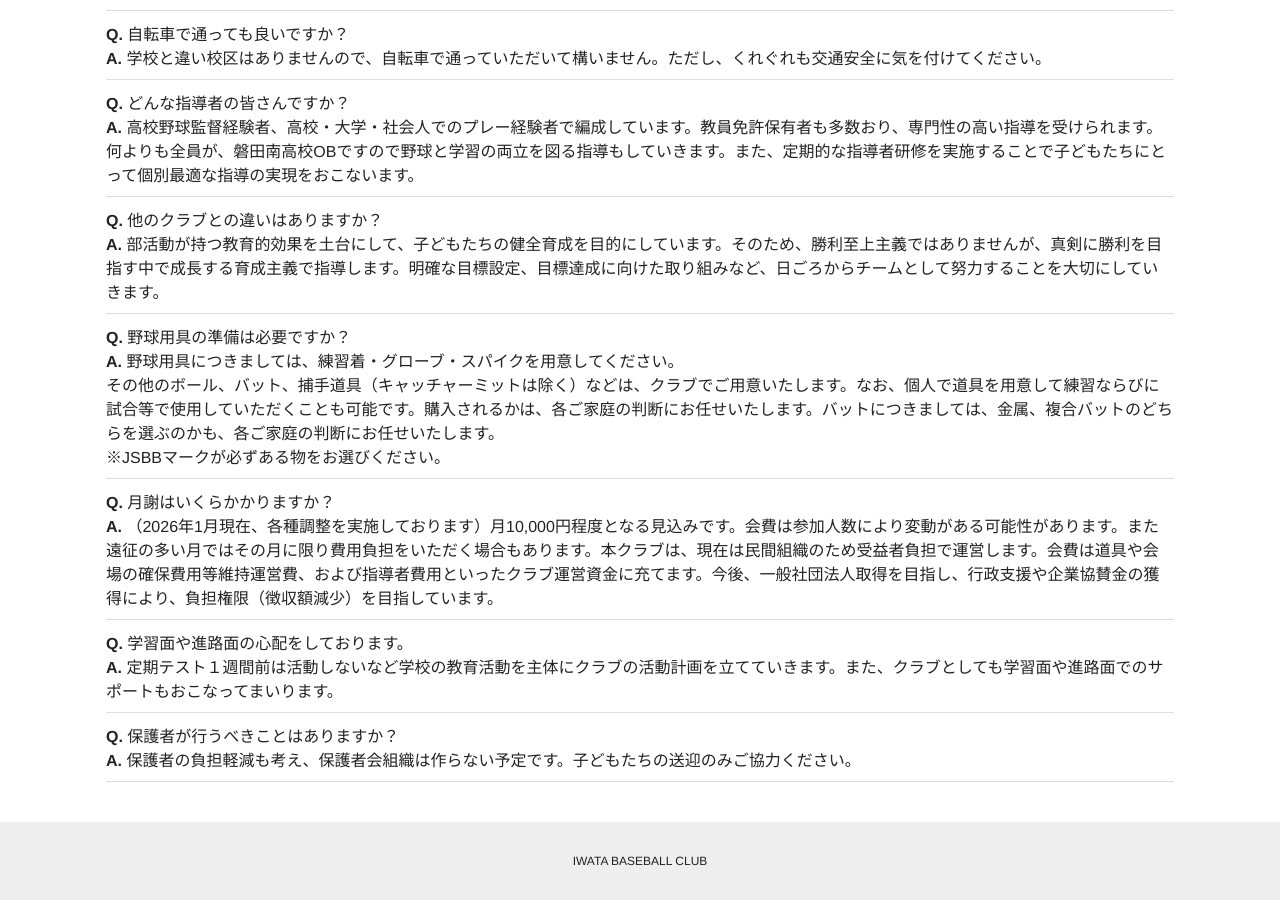
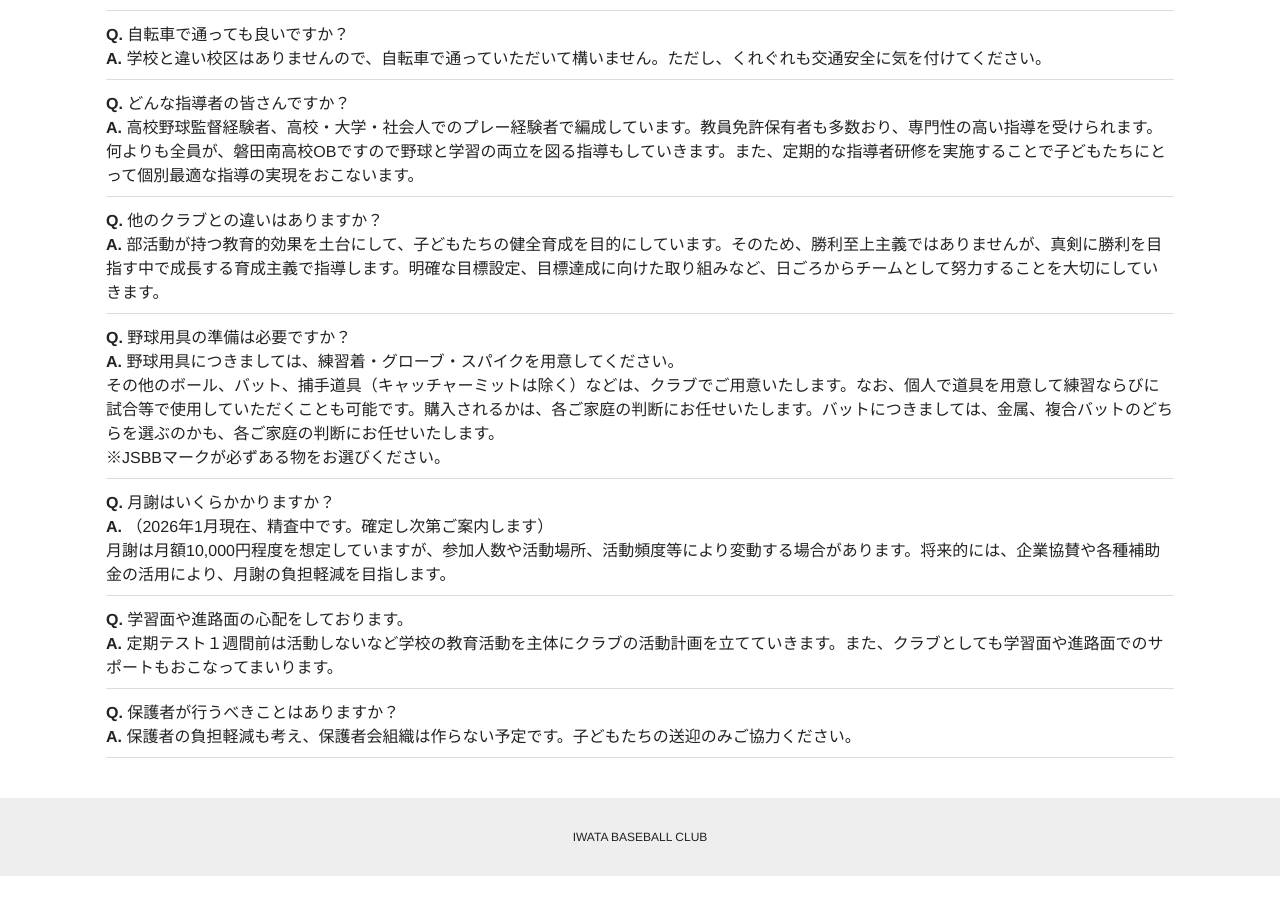
Before and after one commit to moutineigo/baseball, a Jekyll site: the page built from index.md, in a window 1280 px wide and 900 px high, scrolled down 2603 px. Built offline with Jekyll 4.4.1, drawn with Linux system fonts in a browser that asks for light colours; after the commit the page ends 3479 px from its top, so only the background shows below that.

Commit message:
Add files via upload

```diff
--- a/_layouts/home.html
+++ b/_layouts/home.html
@@ -92,7 +92,8 @@ layout: default
     <li><strong>Q.</strong> 野球用具の準備は必要ですか？<BR><strong>A.</strong> 野球用具につきましては、練習着・グローブ・スパイクを用意してください。<BR>
 その他のボール、バット、捕手道具（キャッチャーミットは除く）などは、クラブでご用意いたします。なお、個人で道具を用意して練習ならびに試合等で使用していただくことも可能です。購入されるかは、各ご家庭の判断にお任せいたします。バットにつきましては、金属、複合バットのどちらを選ぶのかも、各ご家庭の判断にお任せいたします。<BR>
 ※JSBBマークが必ずある物をお選びください。</li>
-    <li><strong>Q.</strong> 月謝はいくらかかりますか？<BR><strong>A.</strong> （2026年1月現在、各種調整を実施しております）月10,000円程度となる見込みです。会費は参加人数により変動がある可能性があります。また遠征の多い月ではその月に限り費用負担をいただく場合もあります。本クラブは、現在は民間組織のため受益者負担で運営します。会費は道具や会場の確保費用等維持運営費、および指導者費用といったクラブ運営資金に充てます。今後、一般社団法人取得を目指し、行政支援や企業協賛金の獲得により、負担権限（徴収額減少）を目指しています。</li>
+    <li><strong>Q.</strong> 月謝はいくらかかりますか？<BR><strong>A.</strong> （2026年1月現在、精査中です。確定し次第ご案内します）<BR>
+月謝は月額10,000円程度を想定していますが、参加人数や活動場所、活動頻度等により変動する場合があります。将来的には、企業協賛や各種補助金の活用により、月謝の負担軽減を目指します。</li>
     <li><strong>Q.</strong> 学習面や進路面の心配をしております。<BR><strong>A.</strong> 定期テスト１週間前は活動しないなど学校の教育活動を主体にクラブの活動計画を立てていきます。また、クラブとしても学習面や進路面でのサポートもおこなってまいります。</li>
     <li><strong>Q.</strong> 保護者が行うべきことはありますか？<BR><strong>A.</strong> 保護者の負担軽減も考え、保護者会組織は作らない予定です。子どもたちの送迎のみご協力ください。</li>
   </ul>
```
